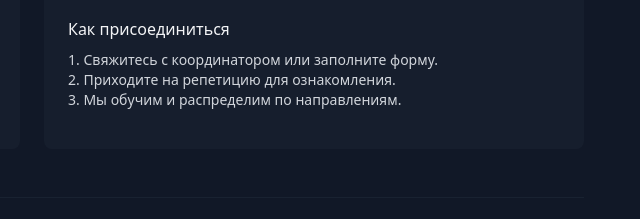
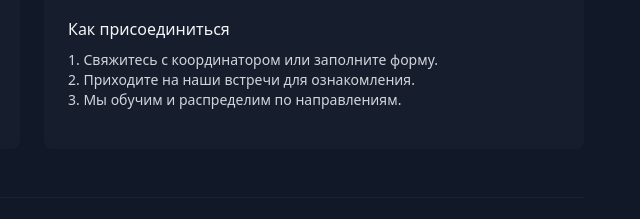
Before and after one commit to petrikevich2005/grace-light-site, a plain HTML site: page index.html in a window 1280 px wide. Shown: the part 3082-3301 px from the top of the page, 608-1248 px from the left. Drawn offline with nearby package versions, Linux system fonts and the light colour scheme.

Commit message:
fix text in bottom

```diff
--- a/index.html
+++ b/index.html
@@ -210,7 +210,7 @@
             <h5 class="font-medium">Как присоединиться</h5>
             <ol class="mt-2 text-sm text-gray-300 list-decimal list-inside">
               <li>Свяжитесь с координатором или заполните форму.</li>
-              <li>Приходите на репетицию для ознакомления.</li>
+              <li>Приходите на наши встречи для ознакомления.</li>
               <li>Мы обучим и распределим по направлениям.</li>
             </ol>
           </div>
```
